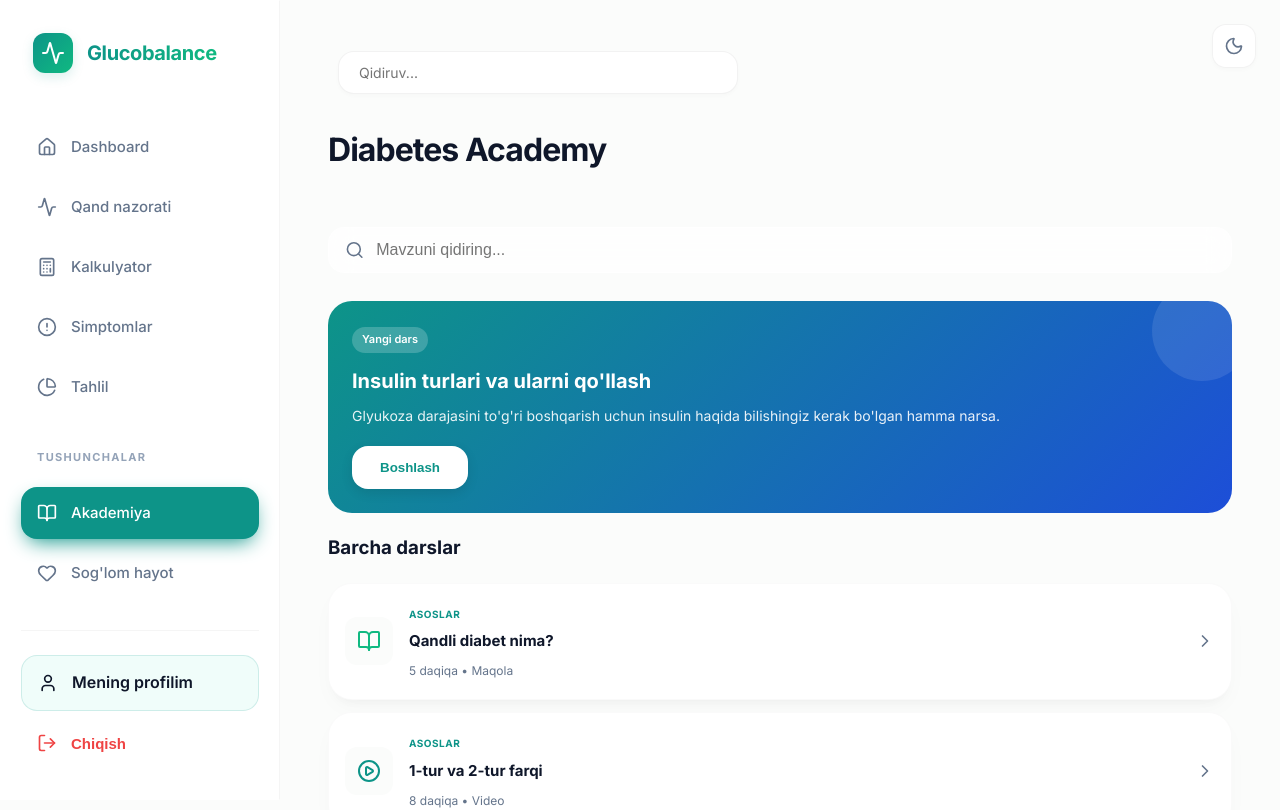
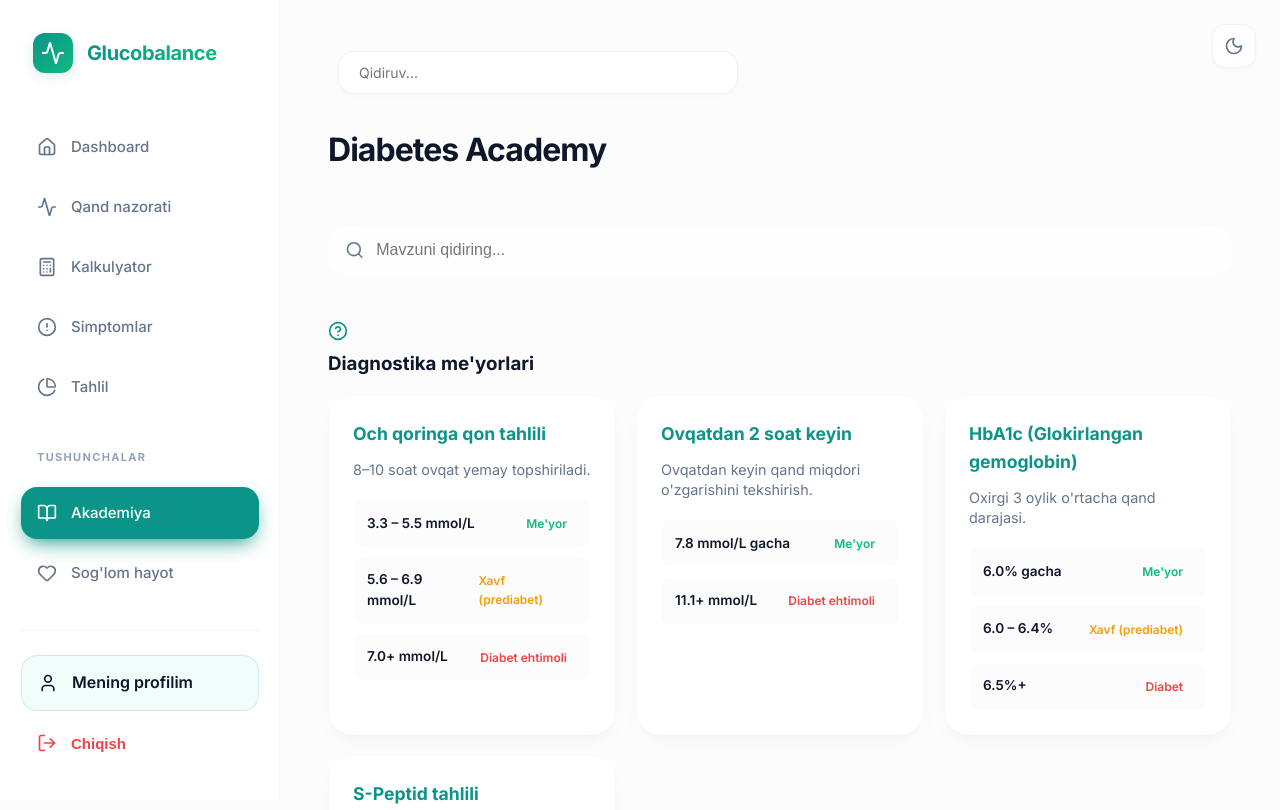
Before and after one commit to egamovj/glucobalance, a React (Vite) app: page /academy in a window 1280 px wide. Shown: the top 810 px of the page. Built offline with nearby package versions, Linux system fonts and the light colour scheme; no server answers; the database is empty; sample sign-in values are in the browser's storage.

Commit message:
added new datas to academy section

```diff
--- a/src/pages/Academy.css
+++ b/src/pages/Academy.css
@@ -22,52 +22,86 @@
   outline: none;
 }
 
-.featured-card {
-  background: linear-gradient(135deg, var(--primary), #1d4ed8);
-  border-radius: var(--radius-lg);
-  padding: 24px;
-  color: white;
-  position: relative;
-  overflow: hidden;
+.diagnostics-section {
+  margin: 20px 0 32px;
 }
 
-.featured-card::after {
-  content: '';
-  position: absolute;
-  top: -20px;
-  right: -20px;
-  width: 100px;
-  height: 100px;
-  background: rgba(255,255,255,0.1);
-  border-radius: 50%;
+.diag-grid {
+  display: grid;
+  grid-template-columns: repeat(auto-fit, minmax(280px, 1fr));
+  gap: 20px;
+  margin-top: 16px;
 }
 
-.featured-badge {
-  background: rgba(255,255,255,0.2);
+.diag-card {
+  padding: 24px;
+  display: flex;
+  flex-direction: column;
+  gap: 12px;
+  transition: var(--transition);
+}
+
+.diag-card:hover {
+  transform: translateY(-4px);
+  box-shadow: var(--shadow-lg);
+}
+
+.diag-card h4 {
+  font-size: 1.1rem;
+  color: var(--primary);
+  font-weight: 700;
+}
+
+.diag-desc {
+  font-size: 0.9rem;
+  color: var(--text-muted);
+  line-height: 1.4;
+}
+
+.diag-levels {
+  display: flex;
+  flex-direction: column;
+  gap: 10px;
+  margin-top: 8px;
+}
+
+.diag-level-item {
+  display: flex;
+  justify-content: space-between;
+  align-items: center;
+  padding: 10px 14px;
+  background: var(--bg-main);
+  border-radius: var(--radius-sm);
+  font-size: 0.85rem;
+}
+
+.diag-range {
+  font-weight: 600;
+  color: var(--text-main);
+}
+
+.diag-status {
   padding: 4px 10px;
   border-radius: 20px;
-  font-size: 11px;
+  font-size: 0.75rem;
   font-weight: 600;
-  display: inline-block;
-  margin-bottom: 12px;
 }
 
-.featured-content h2 {
-  font-size: 20px;
-  margin-bottom: 8px;
+.diag-custom-note {
+  display: flex;
+  align-items: center;
+  gap: 12px;
+  padding: 16px;
+  background: var(--primary-soft);
+  border-radius: var(--radius-md);
+  margin-top: auto;
 }
 
-.featured-content p {
-  font-size: 14px;
-  opacity: 0.9;
-  margin-bottom: 20px;
-  line-height: 1.5;
-}
-
-.featured-content .btn-primary {
-  background: white;
+.diag-custom-note span {
+  font-size: 0.85rem;
   color: var(--primary);
-  box-shadow: 0 4px 12px rgba(0,0,0,0.1);
+  font-weight: 500;
+  line-height: 1.4;
 }
 
 .article-card {
--- a/src/pages/Academy.tsx
+++ b/src/pages/Academy.tsx
@@ -1,5 +1,5 @@
 import React, { useState } from 'react';
-import { Search, PlayCircle, BookOpen, ChevronRight, HelpCircle } from 'lucide-react';
+import { Search, PlayCircle, BookOpen, ChevronRight, HelpCircle, Info } from 'lucide-react';
 import './Academy.css';
 
 const Academy: React.FC = () => {
@@ -48,6 +48,40 @@ const Academy: React.FC = () => {
     a.category.toLowerCase().includes(searchQuery.toLowerCase())
   );
 
+  const diagnostics = [
+    {
+      title: 'Och qoringa qon tahlili',
+      description: '8–10 soat ovqat yemay topshiriladi.',
+      levels: [
+        { range: '3.3 – 5.5 mmol/L', status: 'Me\'yor', color: 'var(--success)' },
+        { range: '5.6 – 6.9 mmol/L', status: 'Xavf (prediabet)', color: 'var(--warning)' },
+        { range: '7.0+ mmol/L', status: 'Diabet ehtimoli', color: 'var(--error)' }
+      ]
+    },
+    {
+      title: 'Ovqatdan 2 soat keyin',
+      description: 'Ovqatdan keyin qand miqdori o\'zgarishini tekshirish.',
+      levels: [
+        { range: '7.8 mmol/L gacha', status: 'Me\'yor', color: 'var(--success)' },
+        { range: '11.1+ mmol/L', status: 'Diabet ehtimoli', color: 'var(--error)' }
+      ]
+    },
+    {
+      title: 'HbA1c (Glokirlangan gemoglobin)',
+      description: 'Oxirgi 3 oylik o\'rtacha qand darajasi.',
+      levels: [
+        { range: '6.0% gacha', status: 'Me\'yor', color: 'var(--success)' },
+        { range: '6.0 – 6.4%', status: 'Xavf (prediabet)', color: 'var(--warning)' },
+        { range: '6.5%+ ', status: 'Diabet', color: 'var(--error)' }
+      ]
+    },
+    {
+      title: 'S-Peptid tahlili',
+      description: 'Diabet turini (1 yoki 2) aniqlash uchun.',
+      customNote: 'Kam bo\'lsa: 1-tur. Ko\'p bo\'lsa: 2-tur.'
+    }
+  ];
+
   return (
     <div className="academy-container">
       <header className="page-header">
@@ -64,12 +98,35 @@ const Academy: React.FC = () => {
         />
       </div>
 
-      <section className="featured-card">
-        <div className="featured-content">
-          <span className="featured-badge">Yangi dars</span>
-          <h2>Insulin turlari va ularni qo'llash</h2>
-          <p>Glyukoza darajasini to'g'ri boshqarish uchun insulin haqida bilishingiz kerak bo'lgan hamma narsa.</p>
-          <button className="btn-primary">Boshlash</button>
+      <section className="diagnostics-section">
+        <div className="section-title">
+          <HelpCircle size={20} color="var(--primary)" />
+          <h3>Diagnostika me'yorlari</h3>
+        </div>
+        <div className="diag-grid">
+          {diagnostics.map((diag, i) => (
+            <div key={i} className="card diag-card glass">
+              <h4>{diag.title}</h4>
+              <p className="diag-desc">{diag.description}</p>
+              {diag.levels ? (
+                <div className="diag-levels">
+                  {diag.levels.map((lvl, j) => (
+                    <div key={j} className="diag-level-item">
+                      <span className="diag-range">{lvl.range}</span>
+                      <span className="diag-status" style={{ color: lvl.color, background: `${lvl.color}15` }}>
+                        {lvl.status}
+                      </span>
+                    </div>
+                  ))}
+                </div>
+              ) : (
+                <div className="diag-custom-note glass">
+                  <Info size={16} color="var(--primary)" />
+                  <span>{diag.customNote}</span>
+                </div>
+              )}
+            </div>
+          ))}
         </div>
       </section>
 
```
